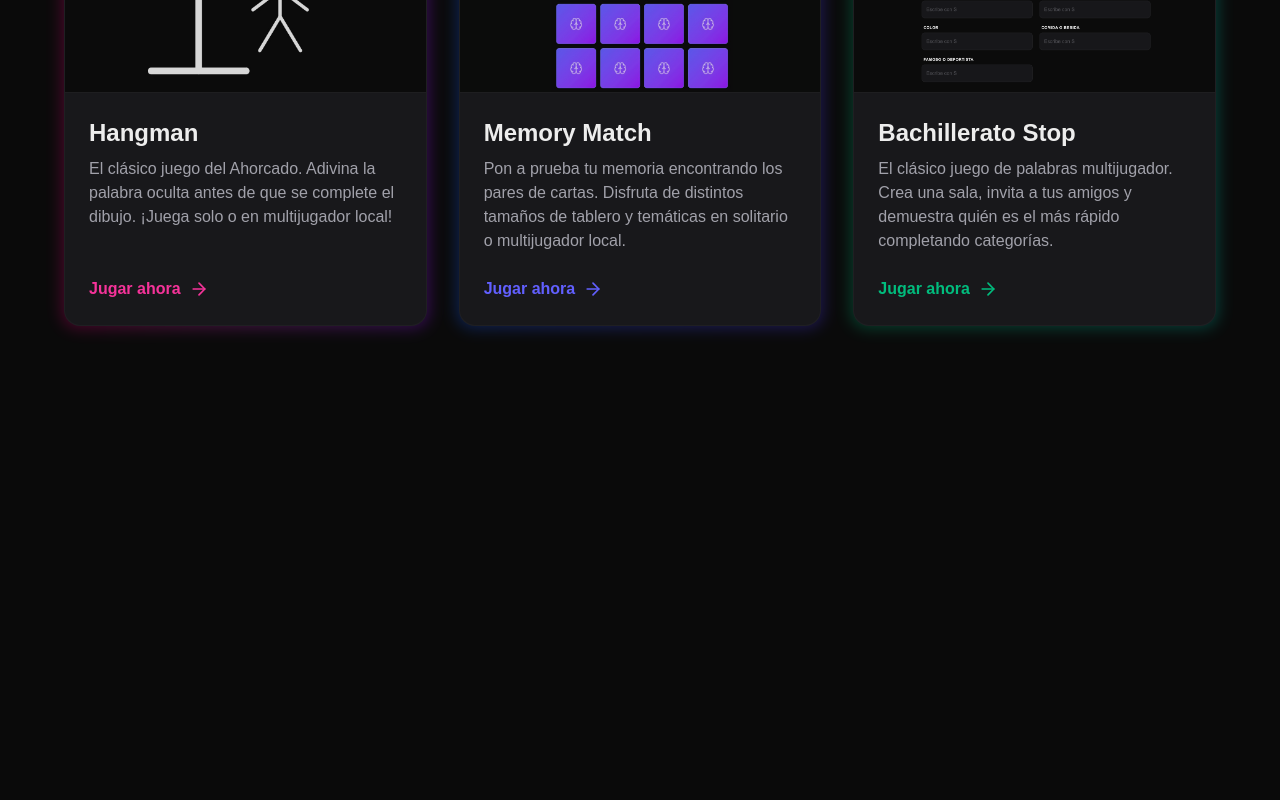
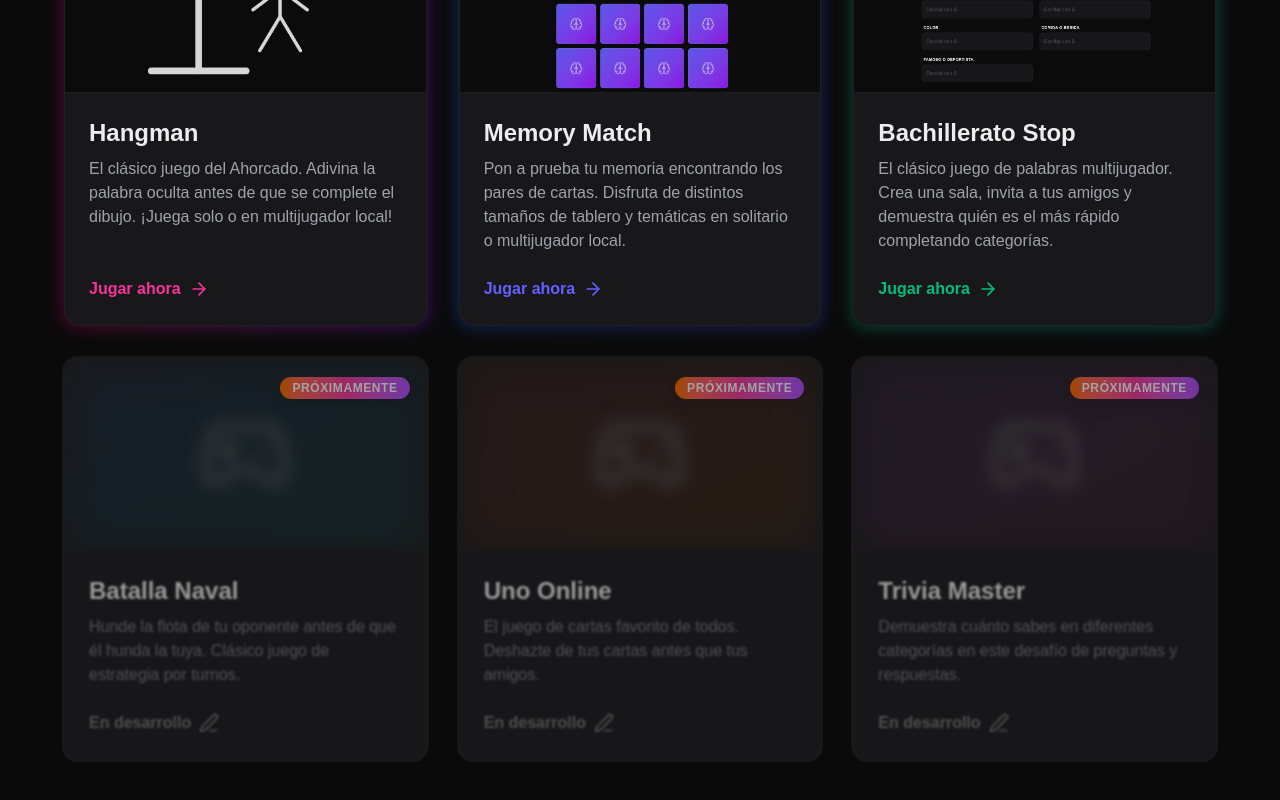
Before and after one commit to andcobos/hangman-web, a Next.js app: page / in a window 1280 px wide. Shown: the part 356-1156 px from the top of the page. Before the commit the page ends 800 px from the top, so only its background shows below. Built offline with nearby package versions, Linux system fonts and the light colour scheme.

Commit message:
tarjetas de juegos

```diff
--- a/app/layout.tsx
+++ b/app/layout.tsx
@@ -13,10 +13,32 @@ const geistMono = Geist_Mono({
 });
 
 export const metadata: Metadata = {
-  title: " Game Spot",
-  description: "Generated by create next app",
+  title: "Game Spot | Minijuegos Multijugador en Tiempo Real",
+  description: "¡Reta a tus amigos en Bachillerato Stop, Ahorcado y más! La mejor plataforma de juegos web multijugador con sincronización en tiempo real.",
   icons: {
     icon: "/vercel.svg",
+  },
+  openGraph: {
+    title: "Game Spot | Minijuegos Multijugador en Tiempo Real",
+    description: "¡Reta a tus amigos en Bachillerato Stop, Ahorcado y más! La mejor plataforma de juegos web multijugador con sincronización en tiempo real.",
+    url: "https://gamio-gs.vercel.app",
+    siteName: "Gamio - Game Spot",
+    images: [
+      {
+        url: "/og-image.png",
+        width: 1200,
+        height: 630,
+        alt: "Preview de Game Spot",
+      },
+    ],
+    locale: "es_ES",
+    type: "website",
+  },
+  twitter: {
+    card: "summary_large_image",
+    title: "Game Spot | Minijuegos Multijugador en Tiempo Real",
+    description: "¡Reta a tus amigos en Bachillerato Stop, Ahorcado y más! La mejor plataforma de juegos web multijugador con sincronización en tiempo real.",
+    images: ["/og-image.png"],
   },
 };
 
--- a/app/page.tsx
+++ b/app/page.tsx
@@ -2,6 +2,33 @@ import Link from 'next/link';
 import Image from 'next/image';
 import { Gamepad2, ArrowRight, Edit3 } from 'lucide-react';
 import { GlobalControls } from '@/components/ui/GlobalControls';
+
+const COMING_SOON_GAMES = [
+  {
+    id: 'batalla-naval',
+    title: 'Batalla Naval',
+    description: 'Hunde la flota de tu oponente antes de que él hunda la tuya. Clásico juego de estrategia por turnos.',
+    icon: Gamepad2,
+    colorFrom: 'from-blue-500',
+    colorTo: 'to-cyan-500',
+  },
+  {
+    id: 'uno-online',
+    title: 'Uno Online',
+    description: 'El juego de cartas favorito de todos. Deshazte de tus cartas antes que tus amigos.',
+    icon: Gamepad2,
+    colorFrom: 'from-red-500',
+    colorTo: 'to-orange-500',
+  },
+  {
+    id: 'trivia-master',
+    title: 'Trivia Master',
+    description: 'Demuestra cuánto sabes en diferentes categorías en este desafío de preguntas y respuestas.',
+    icon: Gamepad2,
+    colorFrom: 'from-purple-500',
+    colorTo: 'to-pink-500',
+  }
+];
 
 export default function GameSpotLobby() {
   return (
@@ -109,6 +136,44 @@ export default function GameSpotLobby() {
             </div>
           </div>
         </Link>
+
+        {/* Tarjetas de Próximamente */}
+        {COMING_SOON_GAMES.map((game) => (
+          <div key={game.id} className="group relative block w-full h-full cursor-not-allowed">
+            {/* Efecto de borde deshabilitado */}
+            <div className="absolute -inset-0.5 bg-neutral-800 rounded-2xl opacity-50"></div>
+            <div className="relative h-full flex flex-col bg-card/80 border border-border/30 rounded-2xl overflow-hidden opacity-60">
+
+              {/* Badge Superior */}
+              <div className="absolute top-4 right-4 z-20">
+                <span className="px-3 py-1 text-xs font-black tracking-wider text-white bg-gradient-to-r from-orange-500 via-pink-500 to-purple-500 rounded-full shadow-lg">
+                  PRÓXIMAMENTE
+                </span>
+              </div>
+
+              {/* Contenido visual difuminado */}
+              <div className="relative h-48 bg-neutral-900/50 flex items-center justify-center border-b border-border/20 overflow-hidden">
+                <div className={`absolute inset-0 bg-gradient-to-br ${game.colorFrom} ${game.colorTo} opacity-10 blur-xl`}></div>
+                <game.icon className="w-24 h-24 text-neutral-600 blur-sm relative z-10" />
+              </div>
+
+              <div className="p-6 flex-1 flex flex-col justify-between blur-[1px]">
+                <div>
+                  <h3 className="text-2xl font-bold text-card-foreground/70 mb-2 flex items-center gap-2">
+                    {game.title}
+                  </h3>
+                  <p className="text-muted-foreground/70">
+                    {game.description}
+                  </p>
+                </div>
+                <div className="mt-6 flex items-center text-neutral-500 font-semibold">
+                  En desarrollo
+                  <Edit3 className="w-5 h-5 ml-2" />
+                </div>
+              </div>
+            </div>
+          </div>
+        ))}
       </div>
     </main>
   );
```
